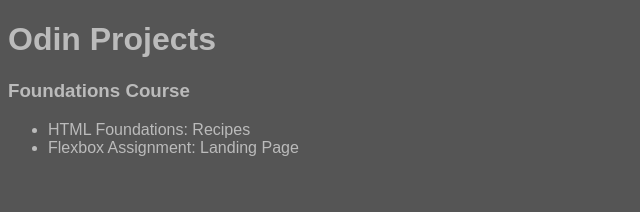
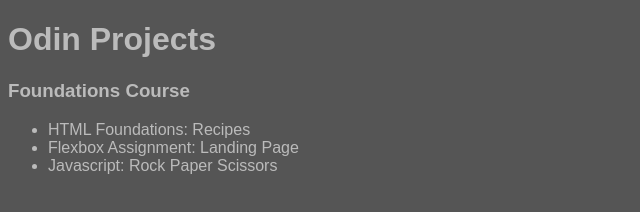
Before and after one commit to its-gio/TheOdinProject, a plain HTML site: page index.html in a window 1280 px wide. Shown: the whole page, without its empty margins (0-640 px from the left). Drawn offline with Linux system fonts and the light colour scheme.

Commit message:
Added Rock paper scissors to homepage

```diff
--- a/index.html
+++ b/index.html
@@ -21,6 +21,11 @@
           >Flexbox Assignment: Landing Page</a
         >
       </li>
+      <li>
+        <a href="./foundations-course/Javascript/rock-paper-scissors/"
+          >Javascript: Rock Paper Scissors</a
+        >
+      </li>
     </ul>
   </body>
 </html>
```
